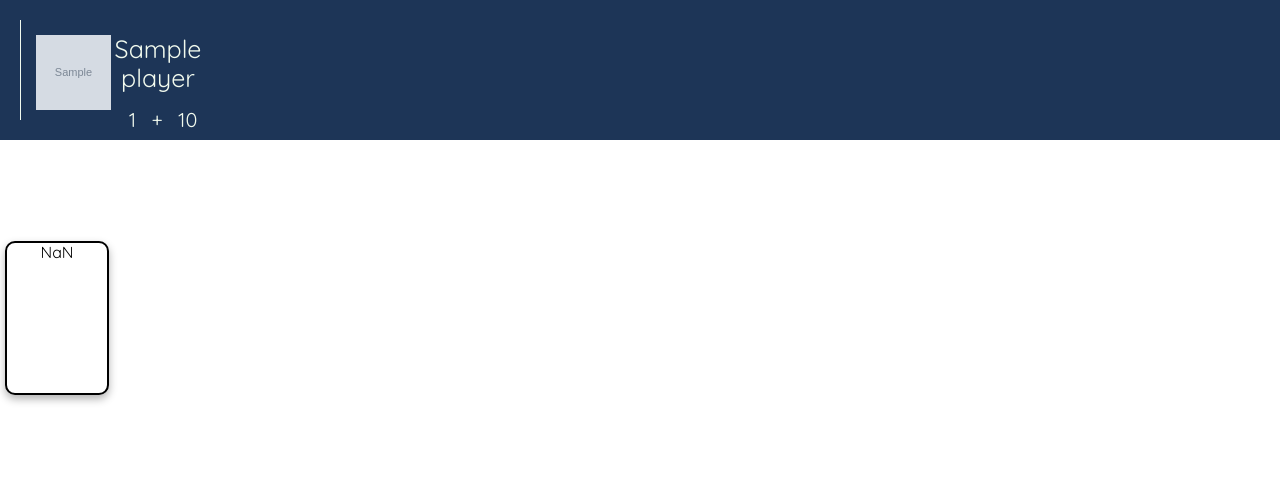
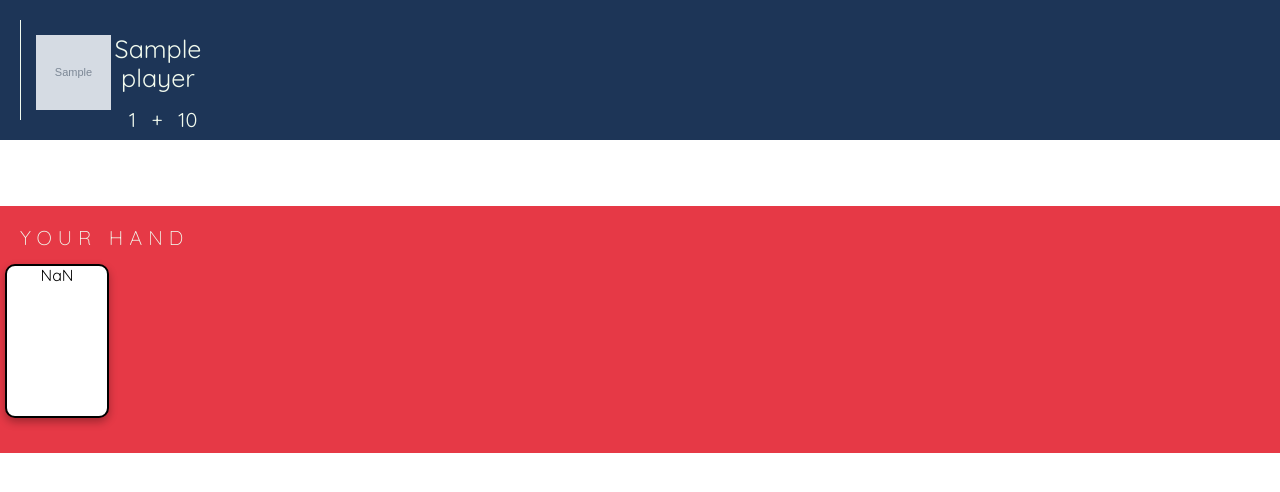
Before and after one commit to mirjamuher/6_nimmt, a Flask app: template templates/skeleton/game_room.html in a window 1280 px wide. Shown: the top 492 px of the page. Run offline with Flask 2, Linux system fonts and the light colour scheme; the template is opened without the code that fills it: most values are stand-ins (such as "Sample title", 1, 10 or a date in 2020); grey boxes marked "Sample" are stand-in pictures.

Commit message:
Started design of hand section

```diff
--- a/static/css/game_room.css
+++ b/static/css/game_room.css
@@ -138,6 +138,22 @@ img.ochsen {
     box-shadow: 0 4px 8px 0 rgba(0,0,0,0.2);
 }
 
+/* PLAYER HAND */
+#hand {
+    background-color: var(--btn-color);
+    width: 100%;
+}
+
+#handTxt {
+    color: var(--secondary-txt-color);
+    font-size: 20px;
+    font-weight: lighter;
+    text-transform: uppercase;
+    letter-spacing: 0.3em;
+    display: block;
+    margin-left: 20px;
+}
+
 /* ANIMATION KEYFRAMES */
 /*https://cdnjs.cloudflare.com/ajax/libs/animate.css/4.1.1/animate.css
 @charset "UTF-8";/*!
--- a/static/js/card.js
+++ b/static/js/card.js
@@ -33,6 +33,7 @@ for (let [ochsen, valueList] of baseDeck.entries()) {
     }
 }
 
+// Creating the MyCard Element
 class MyCard extends LitElement {
     static get properties() {
         return {
@@ -54,6 +55,7 @@ class MyCard extends LitElement {
         :host {
             display: inline-block;
         }
+
         .card {
             border: 2px solid black;
             background-color: white;
@@ -64,6 +66,15 @@ class MyCard extends LitElement {
             box-shadow: 0 4px 8px 0 rgba(0,0,0,0.3);
             text-align: center;
         }
+
+        .card:hover {
+            box-shadow: 0 8px 16px 0 rgba(0,0,0,0.2);
+        }
+
+        .card.noHover:hover{
+            box-shadow: 0 4px 8px 0 rgba(0,0,0,0.2);
+        }
+
         ._1 {
             background-color: green;
         }
--- a/templates/skeleton/game_room.html
+++ b/templates/skeleton/game_room.html
@@ -44,6 +44,7 @@
 
     <!-- Player's Hand -->
     <section id="hand">
+        <span id="handTxt">Your Hand</span>
         <div id="handCards">
         {% for card in player.hand() %}
             <my-card cardValue="{{ card.value() }}"></my-card>
```
